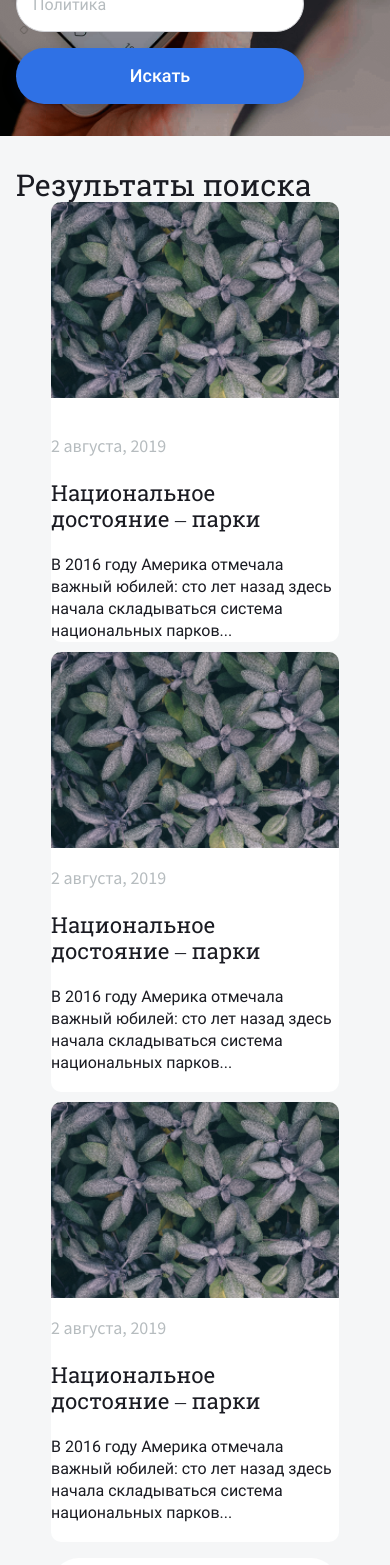
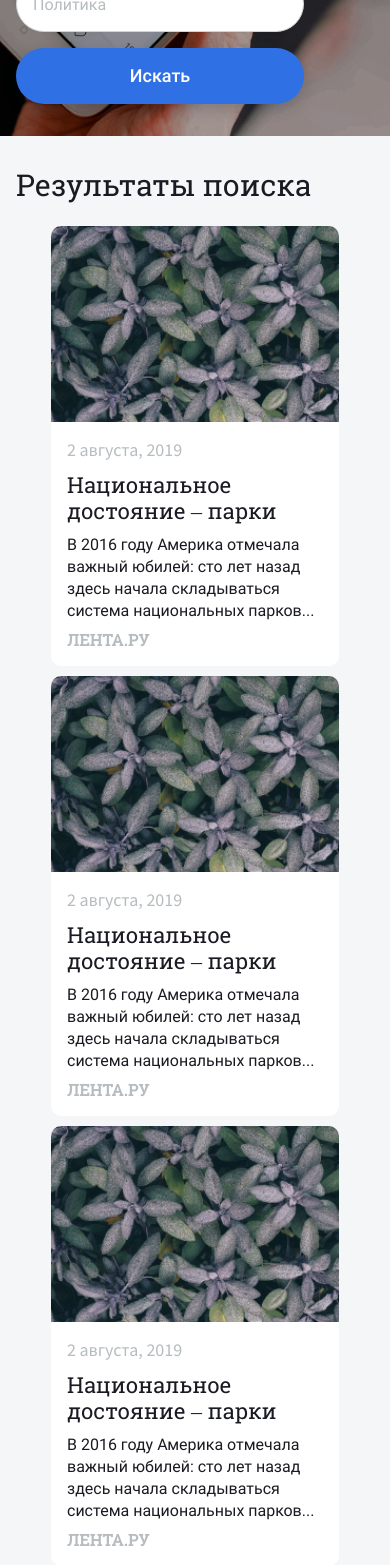
Before and after one commit to a-d-kozhin/news-explorer-frontend, a React (Create React App) app: page / in a window 390 px wide. Shown: the part 432-1997 px from the top of the page. Built offline with nearby package versions, Linux system fonts and the light colour scheme.

Commit message:
style: change favicon, change project title, finish searchResults layout on mobile

```diff
--- a/public/index.html
+++ b/public/index.html
@@ -24,7 +24,7 @@
       work correctly both with client-side routing and a non-root public URL.
       Learn how to configure a non-root public URL by running `npm run build`.
     -->
-    <title>News-X</title>
+    <title>NewsX</title>
   </head>
   <body>
     <noscript>You need to enable JavaScript to run this app.</noscript>
--- a/src/components/SearchResults/SearchResults.css
+++ b/src/components/SearchResults/SearchResults.css
@@ -4,7 +4,7 @@
 }
 
 .search-results__header {
-  margin: 0 auto 0 0;
+  margin: 0 auto 24px 0;
   font-family: 'Roboto Slab';
   font-style: normal;
   font-weight: normal;
@@ -30,6 +30,7 @@
   align-items: center;
   text-align: center;
   color: #1A1B22;
+  cursor: pointer;
 }
 
 .articles {
@@ -52,8 +53,12 @@
   overflow: hidden;
 }
 
-.article__body {
+.article__link {
   text-decoration: none;
+  cursor: pointer;
+}
+
+.article__wrapper {
   padding: 16px;
 }
 
@@ -65,6 +70,7 @@
 }
 
 .article__date {
+  margin: 0 0 10px 0;
   font-family: 'Source Sans Pro';
   font-style: normal;
   font-weight: normal;
@@ -76,6 +82,7 @@
 }
 
 .article__title {
+  margin: 0 0 10px 0;
   font-family: 'Roboto Slab';
   font-style: normal;
   font-weight: normal;
@@ -85,6 +92,7 @@
 }
 
 .article__text {
+  margin: 0 0 8px 0;
   font-family: 'Roboto';
   font-style: normal;
   font-weight: normal;
@@ -94,6 +102,7 @@
 }
 
 .article__source {
+  margin: 0;
   font-family: 'Roboto Slab';
   font-style: normal;
   font-weight: bold;
--- a/src/components/SearchResults/SearchResults.js
+++ b/src/components/SearchResults/SearchResults.js
@@ -9,28 +9,38 @@ function SearchResults() {
 
         <li className='article'>
           <div className='article__image' style={{ backgroundImage: `url(${sampleImage})` }} />
-          <a className='article__body' href='#'>
+          <div className='article__wrapper'>
+            <a className='article__link' href='#' target='_blank'>
               <p className='article__date'>2 августа, 2019</p>
               <h3 className='article__title'>Национальное достояние – парки</h3>
               <p className='article__text'>В 2016 году Америка отмечала важный юбилей: сто лет назад здесь начала складываться система национальных парков...</p>
               <p className='article__source'>ЛЕНТА.РУ</p>
             </a>
+          </div>
         </li>
 
         <li className='article'>
           <div className='article__image' style={{ backgroundImage: `url(${sampleImage})` }} />
+          <div className='article__wrapper'>
+            <a className='article__link' href='#' target='_blank'>
               <p className='article__date'>2 августа, 2019</p>
               <h3 className='article__title'>Национальное достояние – парки</h3>
               <p className='article__text'>В 2016 году Америка отмечала важный юбилей: сто лет назад здесь начала складываться система национальных парков...</p>
-          <p className='article__source'>МЕДУЗА</p>
+              <p className='article__source'>ЛЕНТА.РУ</p>
+            </a>
+          </div>
         </li>
 
         <li className='article'>
           <div className='article__image' style={{ backgroundImage: `url(${sampleImage})` }} />
+          <div className='article__wrapper'>
+            <a className='article__link' href='#' target='_blank'>
               <p className='article__date'>2 августа, 2019</p>
               <h3 className='article__title'>Национальное достояние – парки</h3>
               <p className='article__text'>В 2016 году Америка отмечала важный юбилей: сто лет назад здесь начала складываться система национальных парков...</p>
-          <p className='article__source'>РИА</p>
+              <p className='article__source'>ЛЕНТА.РУ</p>
+            </a>
+          </div>
         </li>
       </ul>
       <button className='search-results__showmore-button'>Показать еще</button>
```
Also changed, not shown: 1 other file (tests, documents, lock files or other folders). Lines whose indentation alone changed are shown as unchanged.
